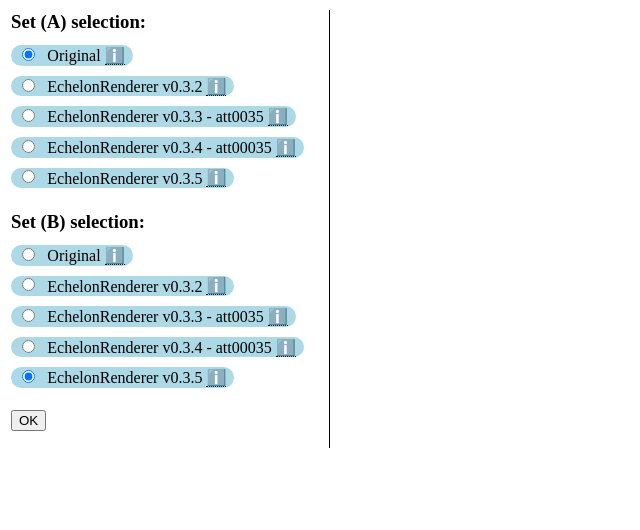
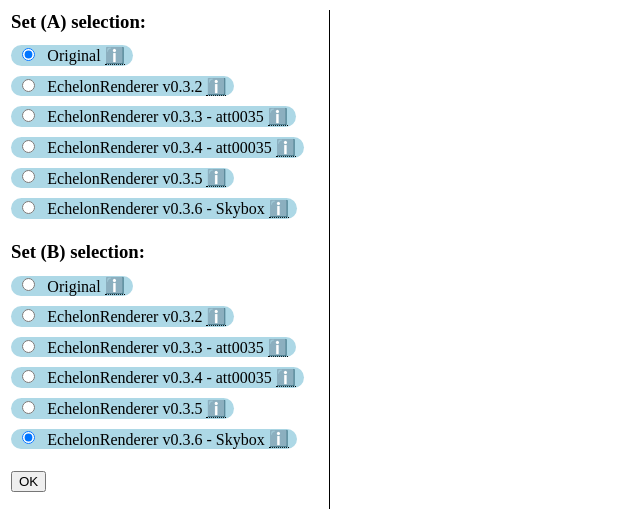
Before and after one commit to onnoj/DeusExEchelonRendererPages, a plain HTML site: page comparison/index.html in a window 1280 px wide. Shown: the whole page, without its empty margins (0-640 px from the left). Drawn offline with Linux system fonts and the light colour scheme.

Commit message:
Added v0.3.6 image set (skybox)

```diff
--- /dev/null
+++ b/comparison/imagesets/09_v0.3.6-skybox/descriptor.json
@@ -0,0 +1,5 @@
+{
+	"id": "EchelonRenderer v0.3.6 - Skybox",
+	"description": "EchelonRenderer v0.3.6: Skybox fixed.",
+	"default": "setB"
+}
--- a/comparison/index.html
+++ b/comparison/index.html
@@ -143,6 +143,12 @@
 						<span class="tooltip" data-tooltip="EchelonRenderer v0.3.4: final rtx.conf and attenuation values. Default unauthored textures.">ℹ️</span>
 					</input>
 				</label><br/>
+				<label class="set-label">
+					<input class="set-option" name="setA" type="radio" value="09_v0.3.6-skybox" >
+						EchelonRenderer v0.3.6 - Skybox
+						<span class="tooltip" data-tooltip="EchelonRenderer v0.3.6: Skybox fixed.">ℹ️</span>
+					</input>
+				</label><br/>
 
 				<h3 style="margin-bottom: 0.33em">Set (B) selection:</h3>
 				<label class="set-label">
@@ -173,6 +179,12 @@
 					<input class="set-option" name="setB" type="radio" value="08_v0.3.5" checked>
 						EchelonRenderer v0.3.5
 						<span class="tooltip" data-tooltip="EchelonRenderer v0.3.4: final rtx.conf and attenuation values. Default unauthored textures.">ℹ️</span>
+					</input>
+				</label><br/>
+				<label class="set-label">
+					<input class="set-option" name="setB" type="radio" value="09_v0.3.6-skybox" checked>
+						EchelonRenderer v0.3.6 - Skybox
+						<span class="tooltip" data-tooltip="EchelonRenderer v0.3.6: Skybox fixed.">ℹ️</span>
 					</input>
 				</label><br/>
 				<br/>
```
Also changed, not shown: 18 other files.
